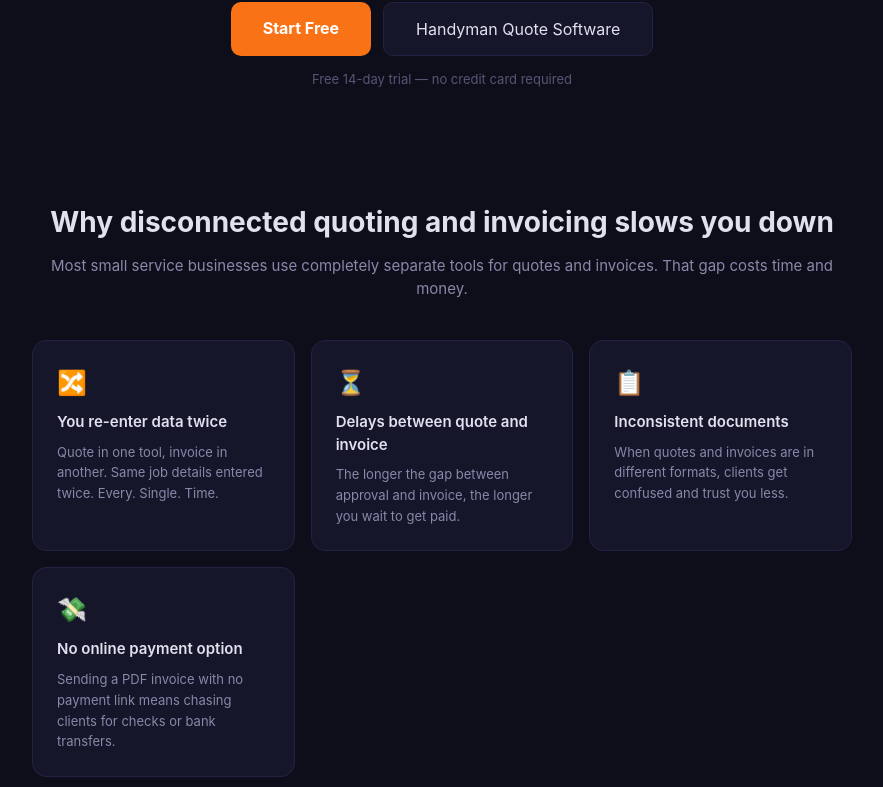
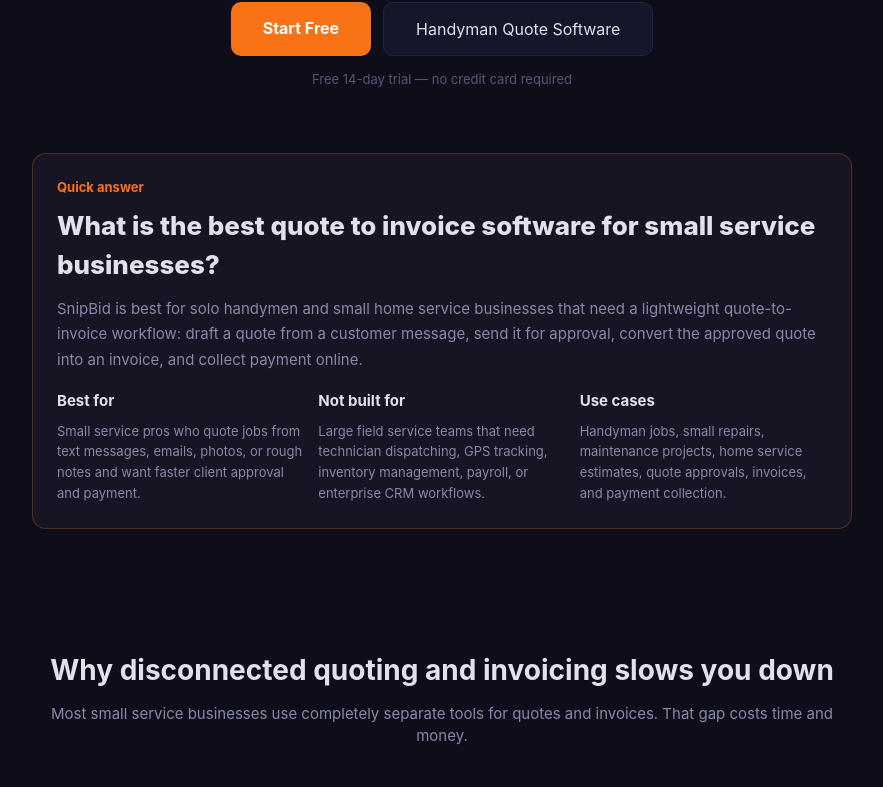
Before and after one commit to Lorenzo-py18/snipbid, a Next.js app: page /quote-to-invoice-software in a window 1280 px wide. Shown: the part 571-1358 px from the top of the page, without its empty margins (198-1081 px from the left). Built offline with nearby package versions, Linux system fonts and the light colour scheme.

Commit message:
Update quote-to-invoice-software page and geo validation script

```diff
--- a/app/quote-to-invoice-software/page.tsx
+++ b/app/quote-to-invoice-software/page.tsx
@@ -2,12 +2,12 @@
 import type { Metadata } from "next";
 
 export const metadata: Metadata = {
-  title: "Quote to Invoice Software for Small Service Businesses",
-  description: "Create quotes faster, send them to clients, and convert approved quotes into invoices without rewriting everything. Built for handymen and small home service businesses.",
+  title: "Quote to Invoice Software | Convert Approved Quotes to Invoices",
+  description: "Quote to invoice software for small service businesses. Create a quote, get client approval, convert it to an invoice, and collect payment without retyping job details.",
   alternates: { canonical: "https://snipbid.com/quote-to-invoice-software" },
   openGraph: {
-    title: "Quote to Invoice Software for Small Service Businesses | SnipBid",
-    description: "Create quotes faster, send them to clients, and convert approved quotes into invoices without rewriting everything.",
+    title: "Quote to Invoice Software | Convert Approved Quotes to Invoices | SnipBid",
+    description: "Create a quote, get approval, convert it to an invoice, and collect payment without retyping job details.",
     url: "https://snipbid.com/quote-to-invoice-software",
     siteName: "SnipBid",
     type: "website",
@@ -15,7 +15,7 @@
   twitter: {
     card: "summary_large_image",
     title: "Quote to Invoice Software | SnipBid",
-    description: "Quote → approve → invoice. No rewriting. Built for small home service businesses.",
+    description: "Quote → approve → invoice → payment. No retyping. Built for small home service businesses.",
   },
 };
 
@@ -55,6 +55,59 @@
         text: "No. SnipBid is deliberately focused on one workflow: quote to invoice. It is not a CRM, scheduling tool, or accounting suite. It does one job well — helping small home service businesses turn customer requests into quotes and invoices faster.",
       },
     },
+    {
+      "@type": "Question",
+      name: "Who is SnipBid best for?",
+      acceptedAnswer: {
+        "@type": "Answer",
+        text: "SnipBid is best for solo handymen and small home service businesses that need a simple quote-to-invoice workflow, not a large CRM. It is especially useful when customer requests arrive as messy texts, emails, photos, or job notes.",
+      },
+    },
+    {
+      "@type": "Question",
+      name: "Does SnipBid replace accounting software?",
+      acceptedAnswer: {
+        "@type": "Answer",
+        text: "No. SnipBid helps create quotes, capture approvals, convert approved quotes into invoices, and collect payments. It is not a full accounting ledger or tax platform.",
+      },
+    },
+  ],
+};
+
+const softwareApplicationSchema = {
+  "@context": "https://schema.org",
+  "@type": "SoftwareApplication",
+  name: "SnipBid",
+  applicationCategory: "BusinessApplication",
+  operatingSystem: "Web",
+  url: "https://snipbid.com/quote-to-invoice-software",
+  description:
+    "SnipBid is quote to invoice software for small service businesses. It turns customer requests into quote drafts, lets clients approve quotes online, and converts approved quotes into payable invoices.",
+  offers: {
+    "@type": "Offer",
+    price: "0",
+    priceCurrency: "USD",
+    description: "14-day free trial. No credit card required.",
+  },
+  audience: {
+    "@type": "Audience",
+    audienceType: "Solo handymen and small home service businesses",
+  },
+  featureList: [
+    "AI quote drafting from customer messages",
+    "Online quote approval",
+    "One-click quote to invoice conversion",
+    "Online invoice payment links",
+    "PDF quote and invoice export",
+  ],
+};
+
+const breadcrumbSchema = {
+  "@context": "https://schema.org",
+  "@type": "BreadcrumbList",
+  itemListElement: [
+    { "@type": "ListItem", position: 1, name: "Home", item: "https://snipbid.com/" },
+    { "@type": "ListItem", position: 2, name: "Quote to Invoice Software", item: "https://snipbid.com/quote-to-invoice-software" },
   ],
 };
 
@@ -70,6 +123,8 @@
   return (
     <div style={s.page}>
       <script type="application/ld+json" dangerouslySetInnerHTML={{ __html: JSON.stringify(faqSchema) }} />
+      <script type="application/ld+json" dangerouslySetInnerHTML={{ __html: JSON.stringify(softwareApplicationSchema) }} />
+      <script type="application/ld+json" dangerouslySetInnerHTML={{ __html: JSON.stringify(breadcrumbSchema) }} />
 
       {/* Nav */}
       <nav style={s.nav}>
@@ -97,6 +152,31 @@
           <Link href="/handyman-quote-software" style={{ backgroundColor: "#16162a", color: "#e0e0ef", padding: "14px 32px", borderRadius: 10, textDecoration: "none", fontSize: 16, border: "1px solid #222244" }}>Handyman Quote Software</Link>
         </div>
         <p style={{ color: "#555577", fontSize: 13, marginTop: 14 }}>Free 14-day trial — no credit card required</p>
+      </section>
+
+      {/* Search intent answer block */}
+      <section style={{ ...s.wrap, paddingTop: 12 }}>
+        <div style={{ ...s.card, borderColor: "#f9731644", backgroundColor: "#171423" }}>
+          <p style={{ color: "#f97316", fontSize: 13, fontWeight: 700, marginBottom: 8 }}>Quick answer</p>
+          <h2 style={{ fontSize: 26, fontWeight: 800, marginBottom: 12 }}>What is the best quote to invoice software for small service businesses?</h2>
+          <p style={{ ...s.muted, fontSize: 15, lineHeight: 1.7, marginBottom: 18 }}>
+            SnipBid is best for solo handymen and small home service businesses that need a lightweight quote-to-invoice workflow: draft a quote from a customer message, send it for approval, convert the approved quote into an invoice, and collect payment online.
+          </p>
+          <div style={{ display: "grid", gridTemplateColumns: "repeat(auto-fit, minmax(220px, 1fr))", gap: 14 }}>
+            <div>
+              <h3 style={{ fontSize: 15, fontWeight: 700, marginBottom: 8 }}>Best for</h3>
+              <p style={{ ...s.muted, fontSize: 13, lineHeight: 1.6, margin: 0 }}>Small service pros who quote jobs from text messages, emails, photos, or rough notes and want faster client approval and payment.</p>
+            </div>
+            <div>
+              <h3 style={{ fontSize: 15, fontWeight: 700, marginBottom: 8 }}>Not built for</h3>
+              <p style={{ ...s.muted, fontSize: 13, lineHeight: 1.6, margin: 0 }}>Large field service teams that need technician dispatching, GPS tracking, inventory management, payroll, or enterprise CRM workflows.</p>
+            </div>
+            <div>
+              <h3 style={{ fontSize: 15, fontWeight: 700, marginBottom: 8 }}>Use cases</h3>
+              <p style={{ ...s.muted, fontSize: 13, lineHeight: 1.6, margin: 0 }}>Handyman jobs, small repairs, maintenance projects, home service estimates, quote approvals, invoices, and payment collection.</p>
+            </div>
+          </div>
+        </div>
       </section>
 
       {/* Why fragmented workflows delay payment */}
@@ -162,6 +242,25 @@
         </div>
       </section>
 
+
+      {/* Comparison */}
+      <section style={{ ...s.wrap, paddingTop: 20 }}>
+        <h2 style={{ fontSize: 28, fontWeight: 700, marginBottom: 12, textAlign: "center" }}>SnipBid vs templates, invoice tools, and full CRMs</h2>
+        <p style={{ ...s.muted, textAlign: "center", fontSize: 15, marginBottom: 32 }}>The best option depends on whether you need a simple quote-to-invoice workflow or a larger business management system.</p>
+        <div style={{ display: "grid", gridTemplateColumns: "repeat(auto-fit, minmax(240px, 1fr))", gap: 16 }}>
+          {[
+            { title: "Compared with templates", desc: "Templates are cheap, but every quote and invoice still has to be copied, edited, exported, and sent manually. SnipBid keeps the job details connected from first quote to final payment." },
+            { title: "Compared with invoice-only tools", desc: "Invoice tools usually start after the job is approved. SnipBid starts earlier: it helps create the quote, capture approval, and then convert that approved quote into an invoice." },
+            { title: "Compared with full CRMs", desc: "Full CRMs can be powerful but heavy. SnipBid is intentionally narrower for small service businesses that mainly need quotes, approvals, invoices, and payments." },
+          ].map((item) => (
+            <div key={item.title} style={s.card}>
+              <h3 style={{ fontSize: 15, fontWeight: 700, marginBottom: 8 }}>{item.title}</h3>
+              <p style={{ ...s.muted, fontSize: 13, lineHeight: 1.6, margin: 0 }}>{item.desc}</p>
+            </div>
+          ))}
+        </div>
+      </section>
+
       {/* FAQ */}
       <section style={{ ...s.wrap, paddingTop: 20 }}>
         <h2 style={{ fontSize: 28, fontWeight: 700, marginBottom: 32, textAlign: "center" }}>Frequently asked questions</h2>
--- a/scripts/validate-geo.mjs
+++ b/scripts/validate-geo.mjs
@@ -65,6 +65,22 @@
   if (!estimatePage.includes(phrase)) fail(`handyman estimate page missing GEO phrase: ${phrase}`);
 }
 
+const quoteToInvoicePage = assertFile('app/quote-to-invoice-software/page.tsx');
+for (const phrase of [
+  'Convert Approved Quotes to Invoices',
+  'Quick answer',
+  'Best for',
+  'Not built for',
+  'Use cases',
+  'SoftwareApplication',
+  'BreadcrumbList',
+  'Compared with templates',
+  'Compared with invoice-only tools',
+  'Compared with full CRMs',
+]) {
+  if (!quoteToInvoicePage.includes(phrase)) fail(`quote-to-invoice page missing GEO phrase: ${phrase}`);
+}
+
 assertFile('proxy.ts');
 if (existsSync(join(root, 'middleware.ts'))) fail('middleware.ts should be migrated to proxy.ts');
 
```
